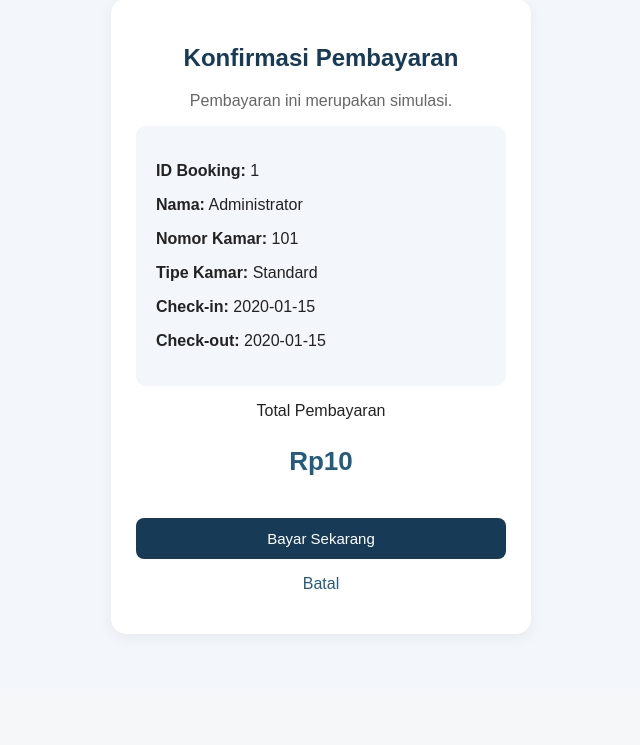
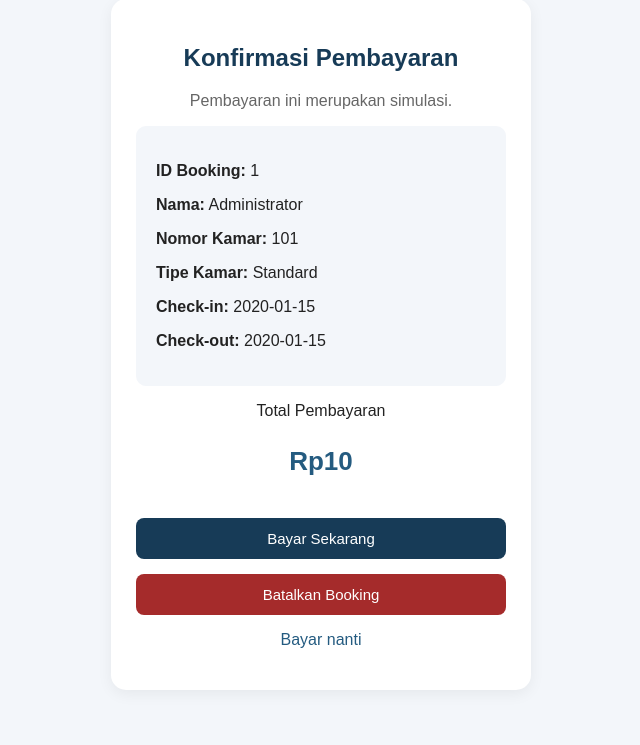
Before and after one commit to frankyoceanism/Website-Hotel, a Flask app: page /bayar/1 in a window 1280 px wide. Shown: the part 124-869 px from the top of the page, without its empty margins (319-959 px from the left). Before the commit the page ends 713 px from the top, so only its background shows below. Run offline with Flask 3, Linux system fonts and the light colour scheme; a user stored in the database is signed in; data comes from the database, SQL or seed files in the repository; tables that the repository leaves empty hold one stand-in row (values such as "Sample post").

Commit message:
bayarnya ga lewat riwayat lagi

```diff
--- a/backend/app.py
+++ b/backend/app.py
@@ -787,6 +787,8 @@ def booking(id_room):
     for a in addons_dipilih:
         total_harga += a["harga"]
 
+    id_booking = None
+
     with transaksi() as cur:
         # Kunci baris kamar agar dua booking bersamaan tidak bentrok
         cur.execute("SELECT id_room FROM rooms WHERE id_room = %s" + LOCK,
@@ -823,7 +825,7 @@ def booking(id_room):
         return redirect(balik)
 
     flash("Booking berhasil dibuat. Silakan lakukan pembayaran.", "ok")
-    return redirect("/riwayat")
+    return redirect(f"/bayar/{id_booking}")
 
 
 @app.route("/riwayat")
--- a/backend/templates/bookings.html
+++ b/backend/templates/bookings.html
@@ -20,8 +20,7 @@
         {% elif st == "batal" %}
             <span class="badge bad">Dibatalkan</span>
         {% else %}
-            <span class="badge">{{ booking.status }}</span><br>
-            <a class="btn" href="/bayar/{{ booking.id_booking }}">Bayar Sekarang</a>
+            <span class="badge">{{ booking.status }}</span>
         {% endif %}
 
         {% if st != "batal" and (session.role == "admin" or st == "menunggu") %}
--- a/backend/templates/payment.html
+++ b/backend/templates/payment.html
@@ -18,11 +18,17 @@
     <p class="center">Total Pembayaran</p>
     <p class="total center" style="font-size:26px;">{{ booking.total_harga|rupiah }}</p>
 
-    <form method="POST" onsubmit="this.querySelector('.btn').disabled = true;">
+        <form method="POST" onsubmit="this.querySelector('.btn').disabled = true;">
         <input type="hidden" name="csrf_token" value="{{ csrf_token }}">
         <button type="submit" class="btn full">Bayar Sekarang</button>
     </form>
 
-    <p class="center"><a class="link" href="/riwayat">Batal</a></p>
+    <form method="POST" action="/batal/{{ booking.id_booking }}"
+        onsubmit="return confirm('Batalkan booking ini?');">
+        <input type="hidden" name="csrf_token" value="{{ csrf_token }}">
+        <button type="submit" class="btn danger full">Batalkan Booking</button>
+    </form>
+
+<p class="center"><a class="link" href="/riwayat">Bayar nanti</a></p>
 </div>
 {% endblock %}
```
